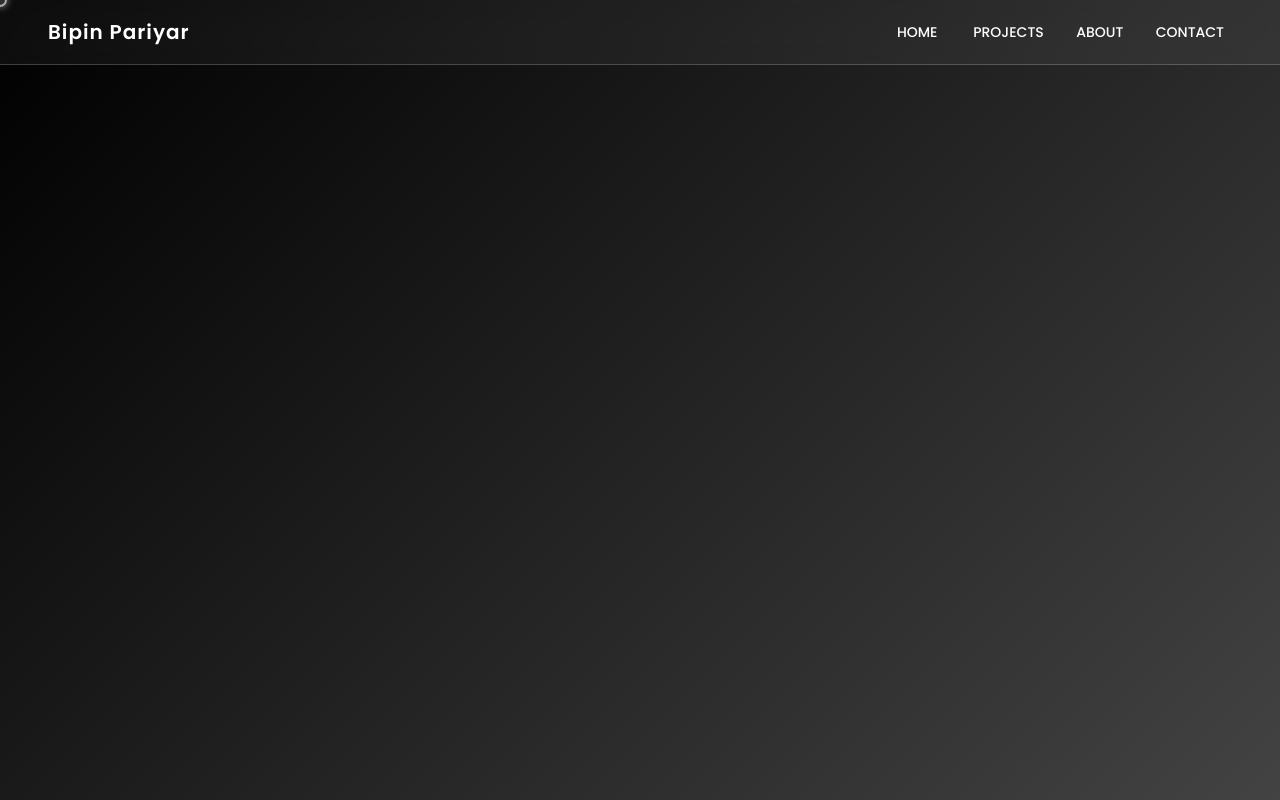
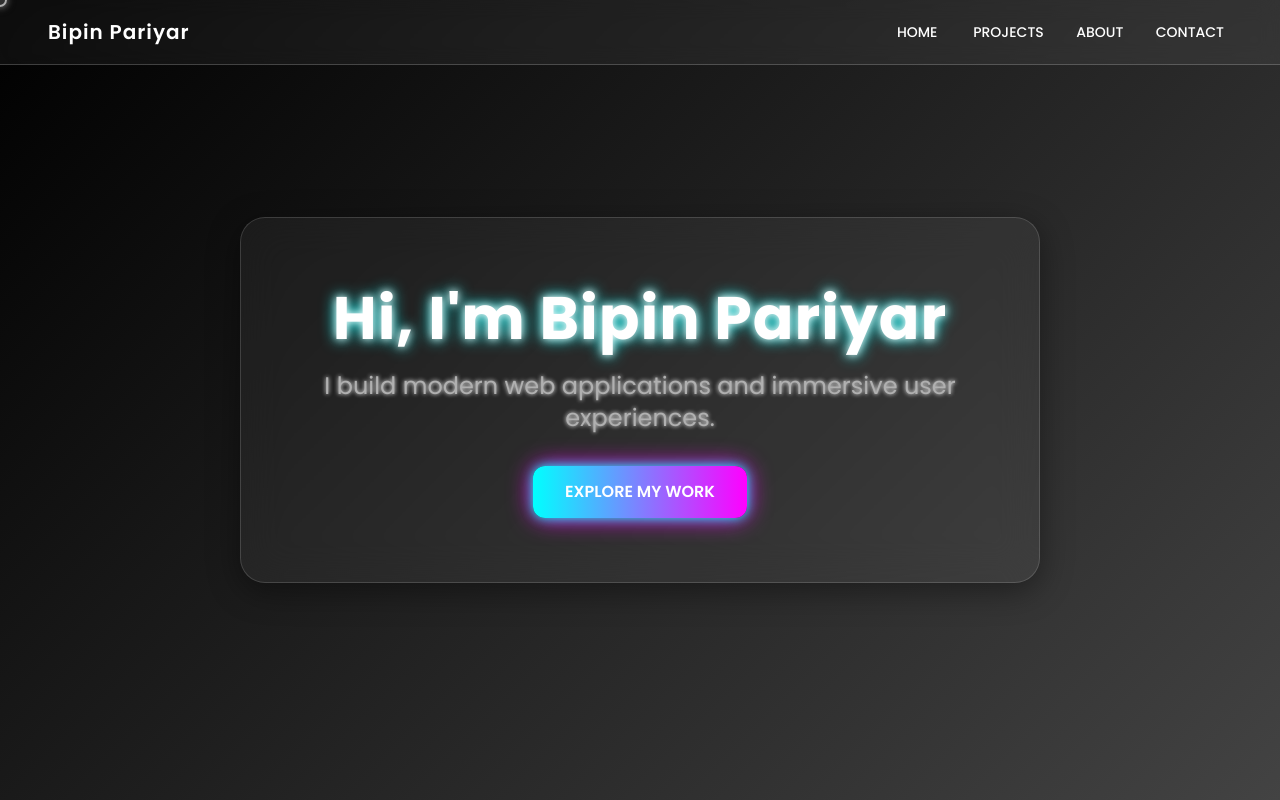
Before and after one commit to bipin-Pariyar2003/bipin_portfolio_mern, a React (Vite) app in the folder frontend/: page / in a window 1280 px wide. Built offline with nearby package versions, Linux system fonts and the light colour scheme; a web font is replaced by a local one.

Commit message:
initial hero page

```diff
--- a/frontend/src/App.jsx
+++ b/frontend/src/App.jsx
@@ -3,6 +3,7 @@ import reactLogo from "./assets/react.svg";
 import viteLogo from "/vite.svg";
 import "./App.css";
 import Navbar from "./components/Navbar";
+import Home from "./components/Home";
 
 function App() {
   const [count, setCount] = useState(0);
@@ -10,6 +11,7 @@ function App() {
   return (
     <>
       <Navbar />
+      <Home />
     </>
   );
 }
--- /dev/null
+++ b/frontend/src/components/Home/index.jsx
@@ -0,0 +1,79 @@
+import React from "react";
+import { Box, Typography, Button, Container } from "@mui/material";
+
+export default function Home() {
+  return (
+    <Box
+      sx={{
+        minHeight: "100vh",
+        display: "flex",
+        alignItems: "center",
+        justifyContent: "center",
+        textAlign: "center",
+        px: 2,
+      }}
+    >
+      {/* Glassy Home card */}
+      <Box
+        sx={{
+          p: { xs: 4, md: 8 },
+          borderRadius: "25px",
+          background: "rgba(255,255,255,0.05)",
+          backdropFilter: "blur(20px)",
+          WebkitBackdropFilter: "blur(20px)",
+          border: "1px solid rgba(255,255,255,0.15)",
+          boxShadow: "0 8px 32px rgba(0,0,0,0.4)",
+          maxWidth: "800px",
+        }}
+      >
+        <Typography
+          variant="h2"
+          sx={{
+            fontWeight: 700,
+            color: "#ffffff",
+            mb: 2,
+            letterSpacing: 1,
+            lineHeight: 1.2,
+            textShadow: "0 0 8px #ffffff, 0 0 16px #00ffff",
+          }}
+        >
+          Hi, I&apos;m Bipin Pariyar
+        </Typography>
+
+        <Typography
+          variant="h5"
+          sx={{
+            fontWeight: 400,
+            color: "#b0b0b0",
+            mb: 4,
+            textShadow: "0 0 4px #ffffff",
+          }}
+        >
+          I build modern web applications and immersive user experiences.
+        </Typography>
+
+        <Button
+          variant="contained"
+          sx={{
+            background:
+              "linear-gradient(90deg, rgba(0,255,255,1) 0%, rgba(255,0,255,1) 100%)",
+            color: "#fff",
+            px: 4,
+            py: 1.5,
+            fontWeight: 600,
+            fontSize: "1rem",
+            borderRadius: "12px",
+            boxShadow: "0 0 12px #00ffff, 0 0 24px #ff00ff",
+            "&:hover": {
+              boxShadow: "0 0 24px #00ffff, 0 0 48px #ff00ff",
+              transform: "scale(1.05)",
+            },
+            transition: "0.3s ease",
+          }}
+        >
+          Explore My Work
+        </Button>
+      </Box>
+    </Box>
+  );
+}
```
